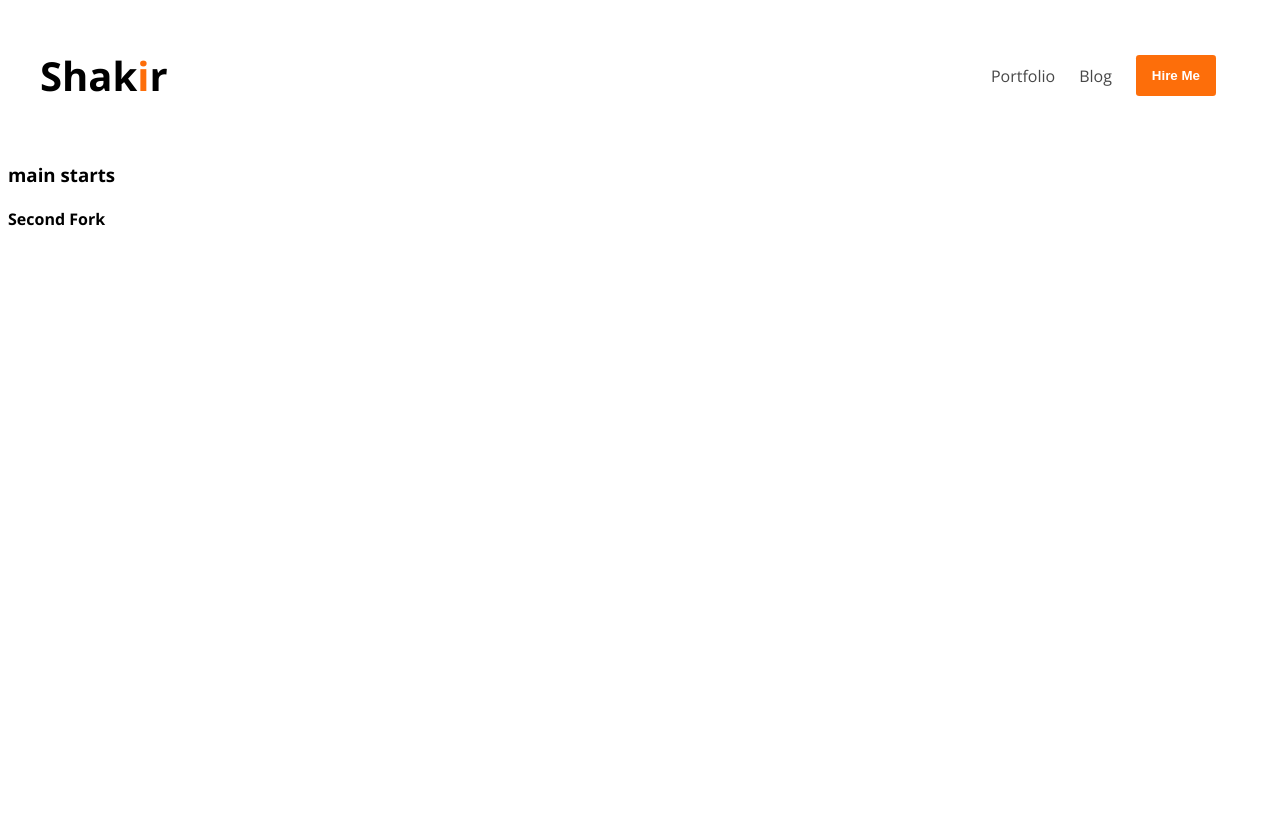
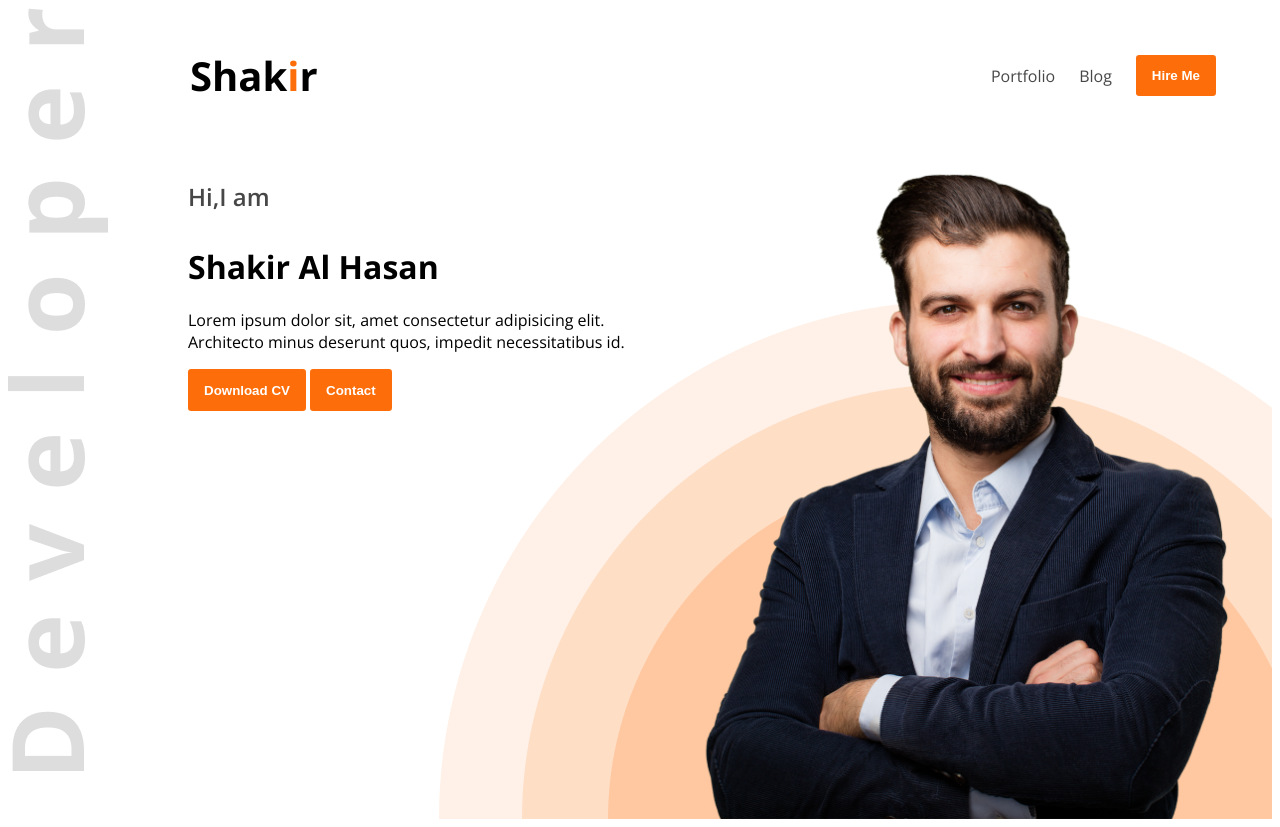
Before and after one commit to shakiritcse/my-portfolio, a plain HTML site: page index.html in a window 1280 px wide. Before the commit the page ends 800 px from the top, so only its background shows below. Drawn offline with nearby package versions, Linux system fonts and the light colour scheme.

Commit message:
header done

```diff
--- a/index.html
+++ b/index.html
@@ -18,11 +18,23 @@
           </li>
         </ul>
       </nav>
+      <!-- banner starts -->
+      <div class="banner">
+        <div class="banner-content">
+          <h4 class="banner-greetings dark-2">Hi,I am</h4>
+          <h1 class="banner-title">Shakir Al Hasan</h1>
+          <p class="banner-description">
+            Lorem ipsum dolor sit, amet consectetur adipisicing elit. Architecto
+            minus deserunt quos, impedit necessitatibus id.
+          </p>
+          <button class="btn-primary">Download CV</button>
+          <button class="btn-primary">Contact</button>
+        </div>
+        <img class="banner-profile-pic" src="./images/hardy.png" alt="" />
+      </div>
+      <!-- banner ends -->
     </header>
-    <main>
-      <h3>main starts</h3>
-      <h4>Second Fork</h4>
-    </main>
+    <main></main>
     <footer></footer>
   </body>
 </html>
--- a/styles/style.css
+++ b/styles/style.css
@@ -19,7 +19,11 @@ body {
   font-weight: 700;
 }
 /* nav stles */
-
+header {
+  background-image: url(./../images/developer.png), url(../images/header_bg.png);
+  background-repeat: no-repeat;
+  background-position: top left, bottom right;
+}
 nav {
   display: flex;
   align-items: center;
@@ -29,6 +33,7 @@ nav {
 .nav-title {
   font-weight: 700;
   font-size: 2.5rem;
+  margin-left: 150px;
 }
 nav ul {
   display: flex;
@@ -42,3 +47,24 @@ nav ul li a {
   text-decoration: none;
   font-size: 1rem;
 }
+
+/* banner styles */
+.banner {
+  display: flex;
+  justify-content: space-between;
+  margin: 0 35px 0 180px;
+}
+.banner-content {
+  max-width: 580px;
+}
+.banner-greetings {
+  font-size: 1.5rem;
+  font-weight: 600;
+}
+.banner-title {
+  font-weight: bold;
+  font-size: 2rem;
+}
+.banner-profile-pic {
+  width: 580px;
+}
```
